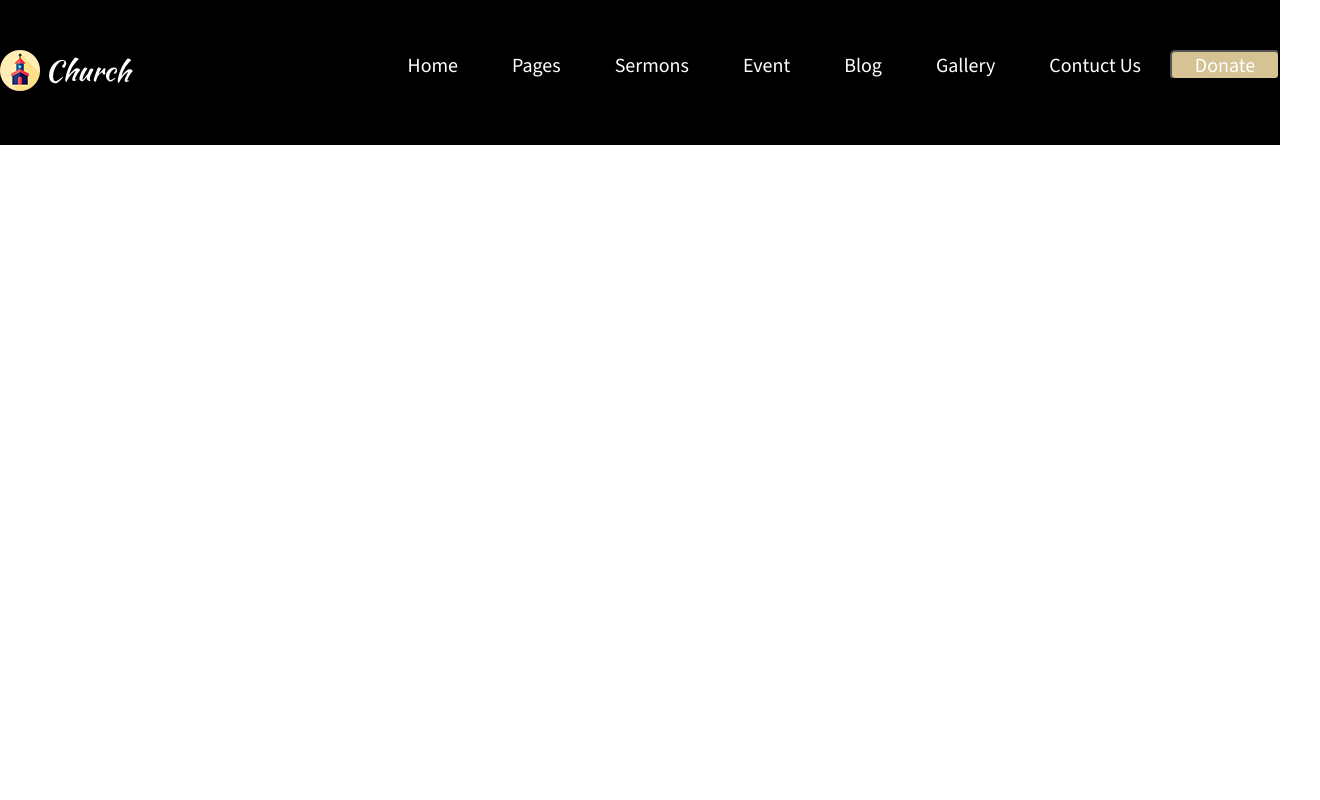
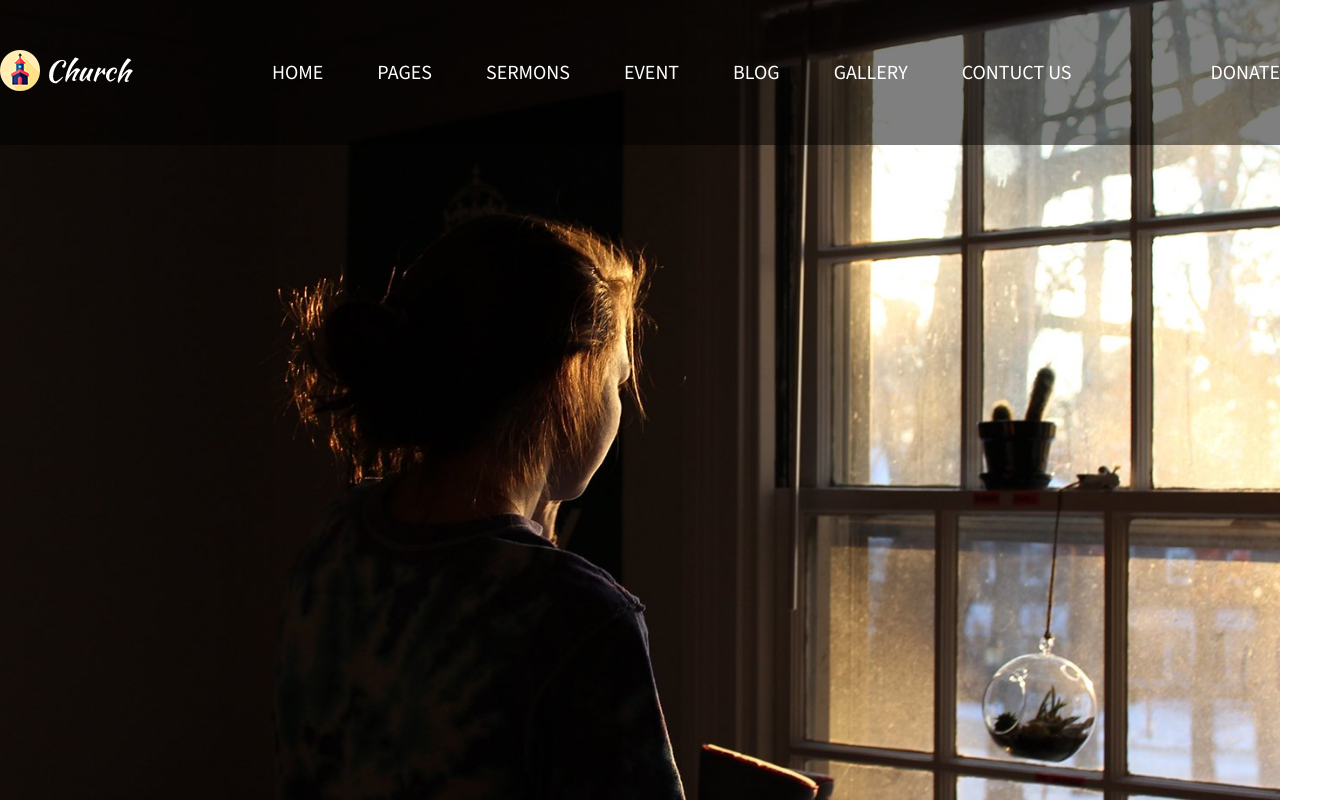
Before and after one commit to MD-Sabbir-Hosain-Rafi99/hw08, a plain HTML site: page index.html in a window 1280 px wide. Shown: the whole page, 1320 px wide, since content can reach past the window. Drawn offline with nearby package versions, Linux system fonts and the light colour scheme; a web font is replaced by a local one.

Commit message:
Fixed Header Part And set Banner Picture

```diff
--- a/css/style.css
+++ b/css/style.css
@@ -18,30 +18,43 @@ ul li{
 /* Header Part Start */
 #headerPart{
     padding: 50px 0;
-    background: black;
+    background: rgb(0, 0, 0, 0.5);
+    position: fixed;
+    top: 0;
+    left: 0;
+    width: 100%;
 }
 
 .content {
     display: flex;
     justify-content: space-between;
+    align-items: center;
 }
 
 .listItem ul li a{
     color: #fff;
     font-family: "Source Sans 3", serif;
     font-size: 20px;
+    text-transform: uppercase;
+}
+.buttonSearch a{
+    color: #fff;
+    font-family: "Source Sans 3", serif;
+    font-size: 20px;
+    text-transform: uppercase;
 }
 .listItem ul li{
     display: inline-block;
     padding: 0 25px;
 }
-button{
-    background: #d6c394;
-    height: 30px;
-    width: 110px;
-    color: #fff;
-    font-family: "Source Sans 3", serif;
-    font-size: 20px;
-    border-radius: 5px;
+/* Header Part End */
+
+/* Banner Part Start */
+#bannerPart{
+    background: url(../images/slider-01.jpg);
+    background-size: cover;
+    background-position: center;
+    background-repeat: no-repeat;
+    padding: 400px 0;
 }
-/* Header Part End */
+/* Banner Part End */
--- a/index.html
+++ b/index.html
@@ -31,13 +31,20 @@
                         <li><a href="#">Blog</a></li>
                         <li><a href="#">Gallery</a></li>
                         <li><a href="#">Contuct Us</a></li>
-                        <button type="submit">Donate</button>
-                        <i style="color: #fff; margin-left: 20px;" class="fa-solid fa-magnifying-glass"></i>
                     </ul>
+                </div>
+                <div class="buttonSearch">
+                    <a href="#">Donate</a>
+                    <i style="color: #fff; margin-left: 20px;" class="fa-solid fa-magnifying-glass"></i>
                 </div>
             </div>
         </div>
      </section>
     <!-- Header Part End -->
+     <!-- Banner Part Start -->
+      <section id="bannerPart">
+
+      </section>
+     <!-- Banner Part End -->
 </body>
 </html>
```
